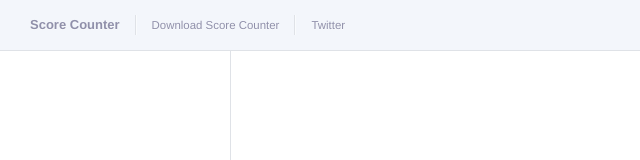
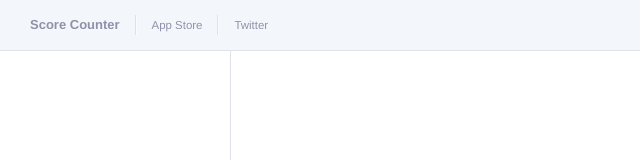
Before and after one commit to blond-in-blue/app-docs, a plain HTML site: page site/index.html in a window 1280 px wide. Shown: the top 160 px of the page, 0-640 px from the left. Drawn offline with nearby package versions, Linux system fonts and the light colour scheme; no server answers.

Commit message:
update download link label

```diff
--- a/site/index.html
+++ b/site/index.html
@@ -39,7 +39,7 @@
           <li>
             <a
               href="https://apps.apple.com/us/app/game-score-counter/id1396261289?itsct=apps_box_link&itscg=30200"
-              >Download Score Counter</a
+              >App Store</a
             >
           </li>
           <li>
```
